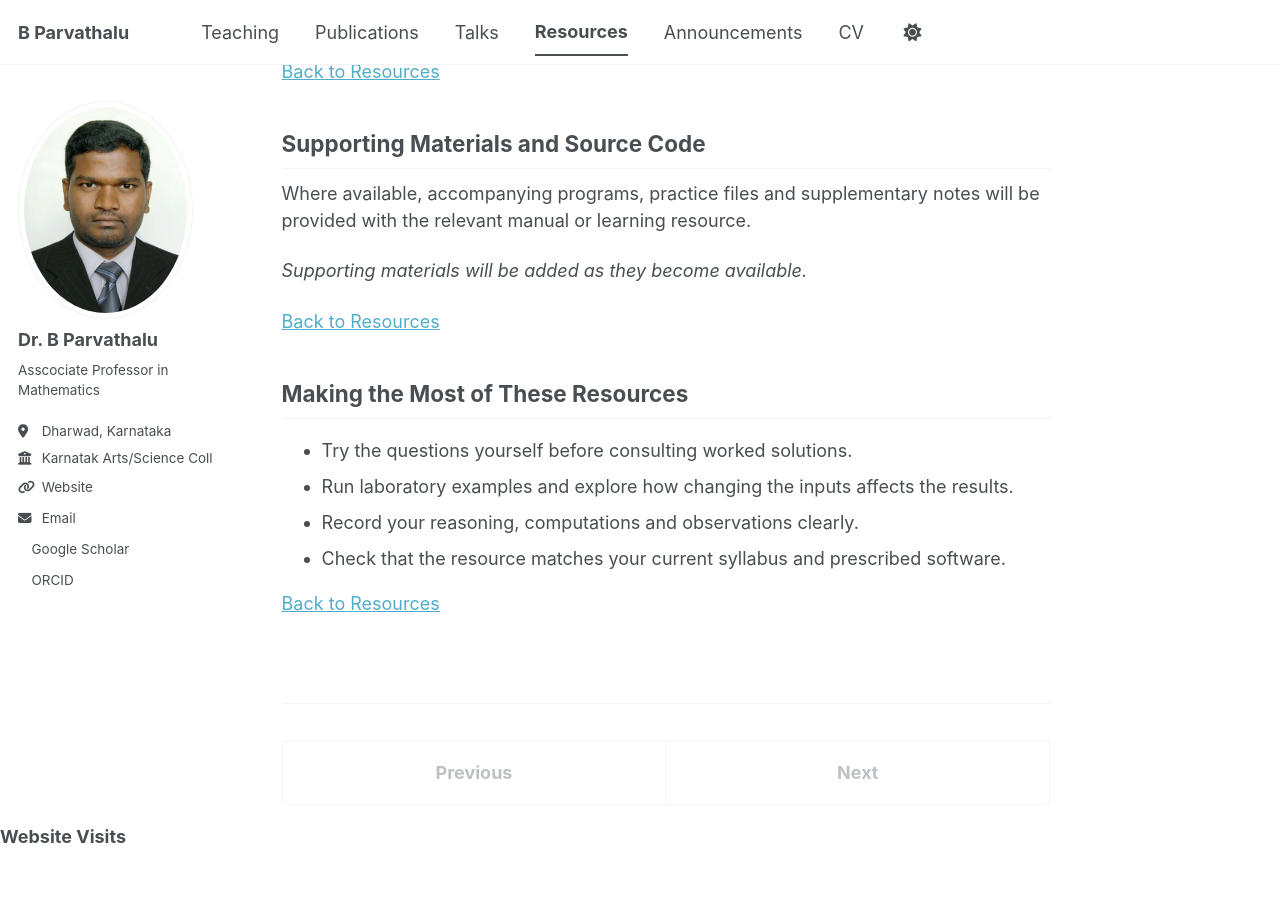
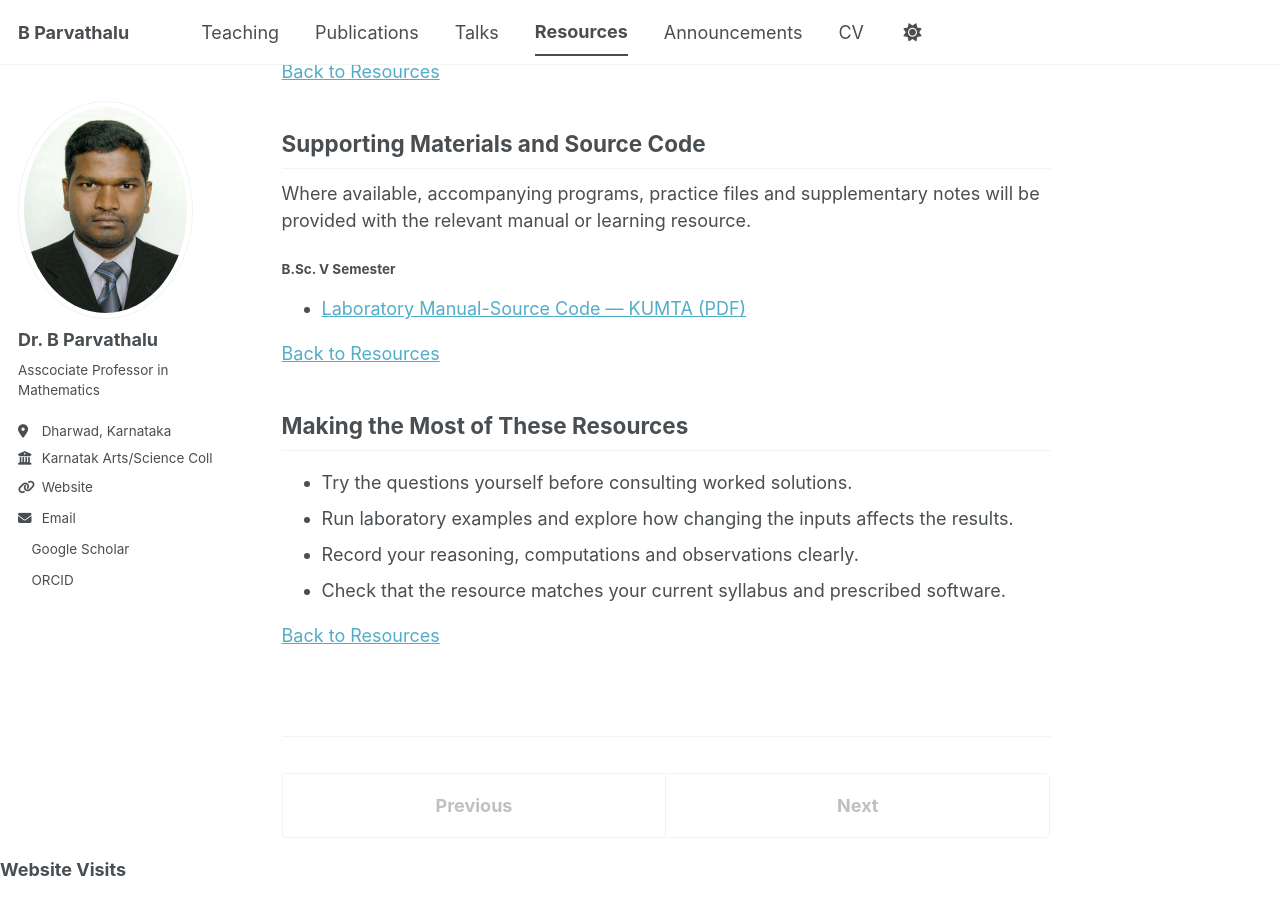
Before and after one commit to drbp-kcd/drbp-kcd.github.io, a Jekyll site: the page built from _resources/kumta.md, in a window 1280 px wide and 900 px high, scrolled down 2203 px. Built offline with Jekyll 4.4.1, drawn with Linux system fonts in a browser that asks for light colours; a style sheet for code colours, icons or effects is not loaded.

Commit message:
Update kumta.md with B.Sc. V Semester details
Added section for B.Sc. V Semester and supporting materials.

```diff
--- a/_resources/kumta.md
+++ b/_resources/kumta.md
@@ -102,7 +102,9 @@ Credit for materials shared here belongs to KUMTA and the respective authors, ed
 
 Where available, accompanying programs, practice files and supplementary notes will be provided with the relevant manual or learning resource.
 
-*Supporting materials will be added as they become available.*
+#### B.Sc. V Semester
+
+- [Laboratory Manual-Source Code — KUMTA (PDF)]({{ '/publication/python-programming-laboratory-book' | relative_url }})
 
 <!-- Enable only the links for files that have been uploaded.
 - [Accompanying source code — resource title (ZIP)]({{ '/files/resources/kumta/source-code.zip' | relative_url }})
```
